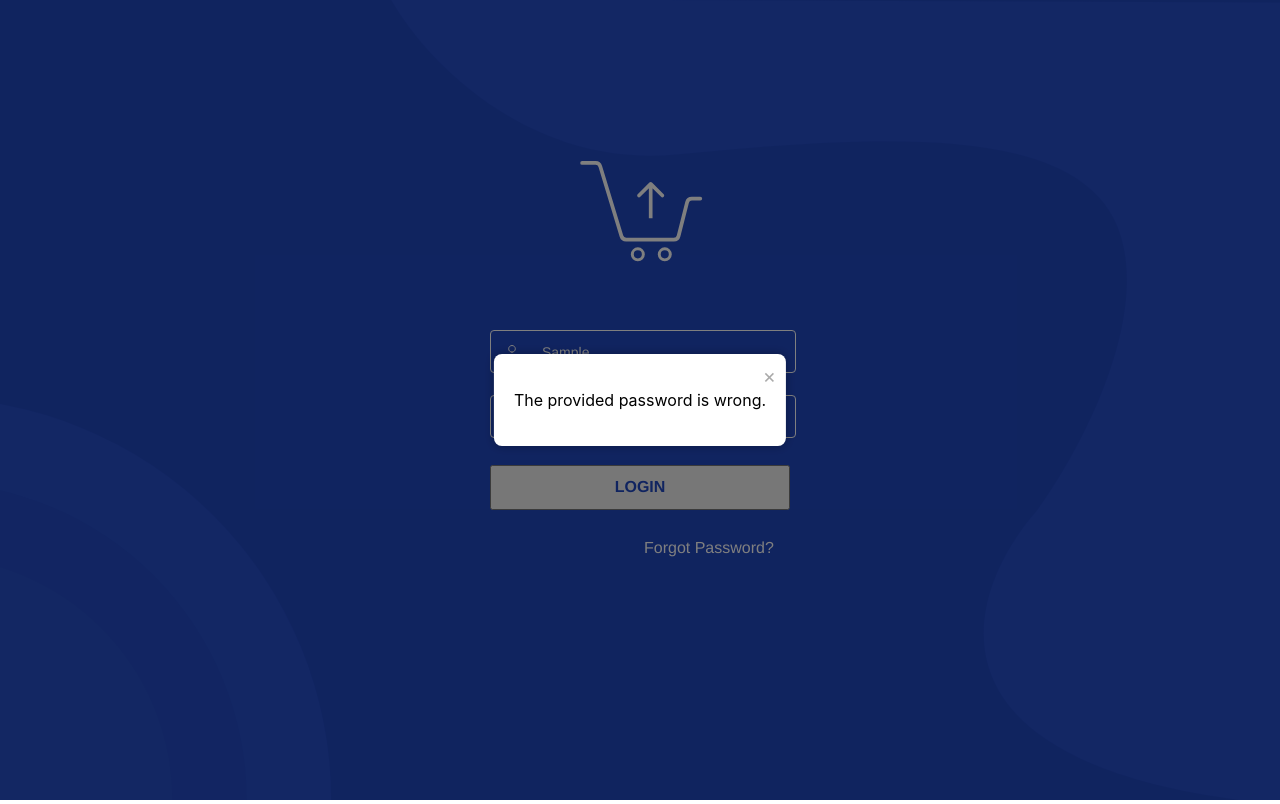
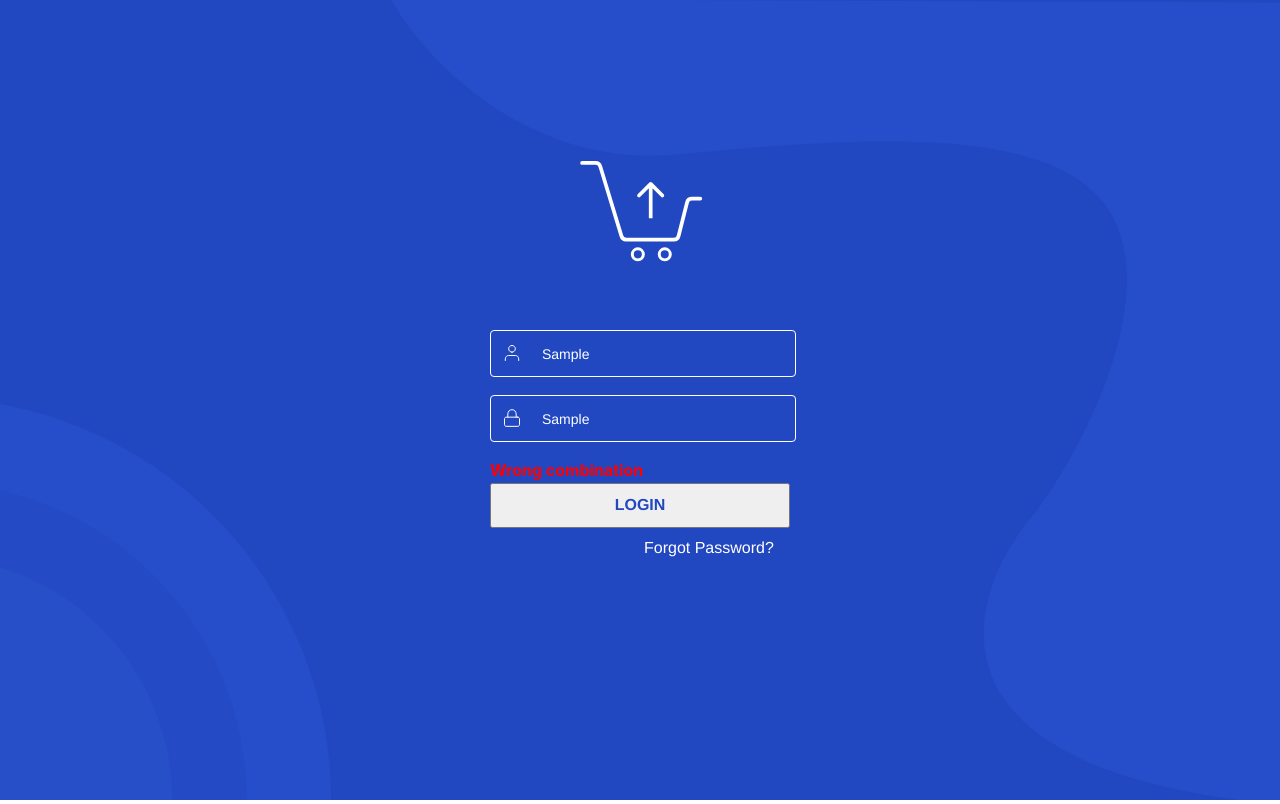
Before and after one commit to solruh/luxolis-takehome, a React (Create React App) app: page / in a window 1280 px wide. Both pictures are taken after typing "Sample", "Sample" into the empty fields and a click on the input "LOGIN". Built offline with nearby package versions, Linux system fonts and the light colour scheme.

Commit message:
user login handled

```diff
--- a/src/App.css
+++ b/src/App.css
@@ -28,9 +28,9 @@
   top: 168.5px;
 }
 .input-block {
+  position: relative;
+  height: 45px;
   width: 100%;
-  height: 45px;
-  position: relative;
   margin-bottom: 20px;
 }
 .img {
@@ -46,6 +46,7 @@
   font-family: "Montserrat-Light",Helvetica;
   font-size: 14px;
   font-weight: 300;
+  line-height: 20px;
   padding-left: 51px;
   padding-top: 13px;
   padding-bottom: 12px;
@@ -57,7 +58,7 @@
   height: 45px;
   width: 300px;
   position: absolute;
-  top: 135px;
+  top: 153px;
   color: #2148c0;
   font-family: "Montserrat-SemiBold", Helvetica;
   font-size: 16px;
@@ -106,4 +107,6 @@
 }
 .alert {
   color: red;
+  font-size: medium;
+  font-weight: bold;
 }
--- a/src/App.js
+++ b/src/App.js
@@ -5,34 +5,39 @@ function App() {
   const [userName,setuserName] = useState("")
   const [password,setPassword] = useState("")
   const [showModal,setShowModal] = useState(false)
-  const [alertMessage,setAlertMessage] = useState(false)
+  const [isLoggedIn,setIsLoggedIn] = useState(false)
+  const [alertMessage,setAlertMessage] = useState("")
   const testAccount = {
     username:"test@luxpmsoft.com",
-    password: "test1234!"
+    password: "test1234!4"
   }
   const handleSubmit = (e) => {
     e.preventDefault()
+    const validPassword = /^(?=.*[a-zA-Z])(?=.*\d)(?=.*[!@#$%^&*()_+{}\[\]:;<>,.?~\\/-]).{3,}$/;
     if(password === testAccount.password && userName === testAccount.username){
-      if(!alertMessage){
-        alert("Login successful")
+      if(validPassword.test(password)){
+        setIsLoggedIn(true)
+        setAlertMessage("")
+      } else {
+        setAlertMessage("Wrong combination")
       }
     } else if (password !== testAccount.password) {
-      if(!alertMessage){
+      if(!validPassword.test(password)){
+        setAlertMessage("Wrong combination")
+      } else {
         setShowModal(true)
+        setAlertMessage("")
       }
-    }
-  }
-  const handlePassswordChange = (e) => {
-    const newPassword = e.target.value;
-    const validPassword = /^[a-zA-Z0-9!@#$%^&*()_+{}\[\]:;<>,.?~\\/-]+$/;
-    if(validPassword.test(newPassword)){
-      setPassword(newPassword);
-      setAlertMessage(false)
-    } else {
-      setAlertMessage(true)
+    } else if (userName !== testAccount.username) {
+      setAlertMessage("")
+      alert("wrong username")
     }
   }
   return (
+    <div>
+      {isLoggedIn? (
+          <div></div> //could have used a react-router-dom but i thought like this is simpler way to satisfy the conditions
+      ) : (
         <div className="container">
           <img className='bgimg' src='BG.svg' alt='background-img'/>
           <div className='form-container'>
@@ -44,9 +49,9 @@ function App() {
               </div>
               <div className='input-block'>
                 <img src='lock.svg' className='img' alt='password-lock-icon'/>
-            <input value={password} onChange={handlePassswordChange} placeholder='PASSWORD' className='text-input'/>
+                <input value={password} onChange={(enVal)=>setPassword(enVal.target.value)} placeholder='PASSWORD' className='text-input'/>
               </div>
-          {alertMessage && <div className='alert'>Wrong combination</div>}
+              {alertMessage && <div className='alert'>{alertMessage}</div>}
               <input type='submit' value={"LOGIN"} className='login'/>
               <div className='forgot'>Forgot Password?</div>
             </form>
@@ -73,6 +78,9 @@ function App() {
               }
               </style>
       </div>
+      )
+      }
+  </div>
   );
 }
 
```
Lines whose indentation alone changed are shown as unchanged.
